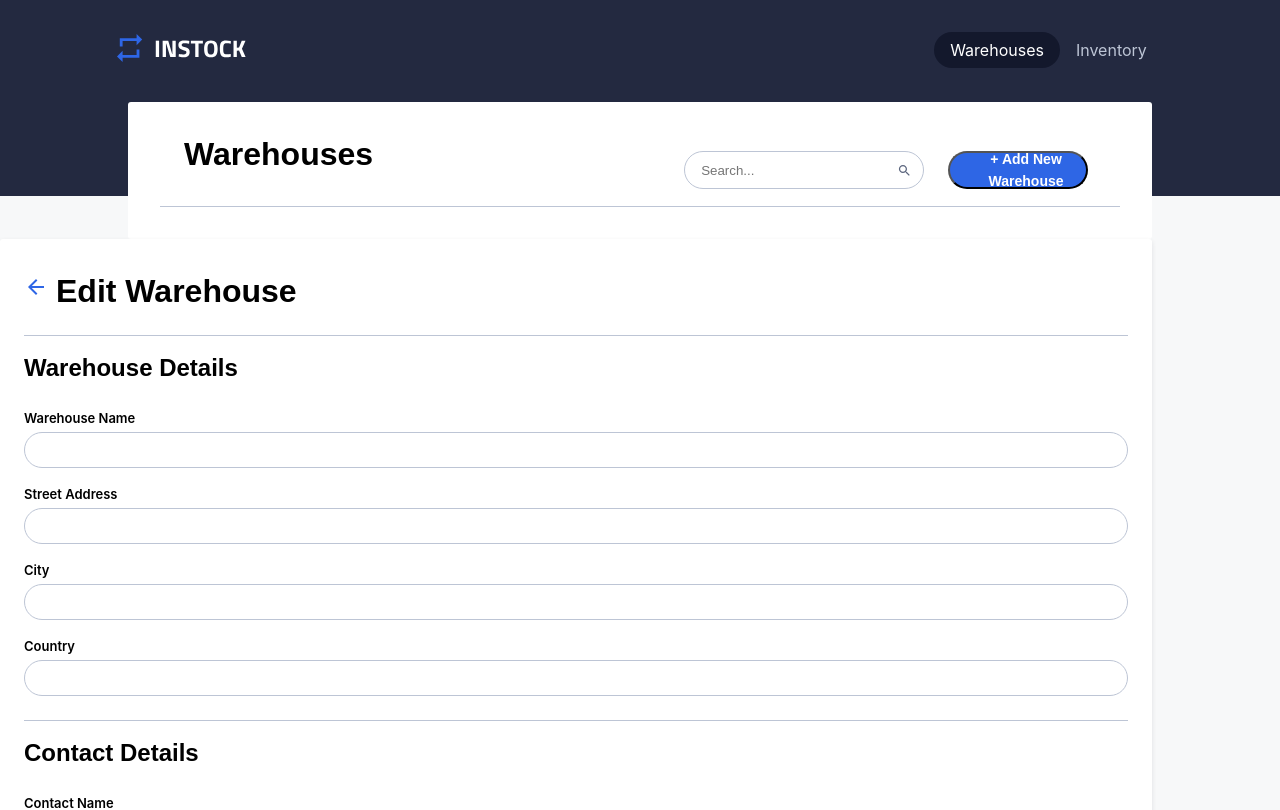
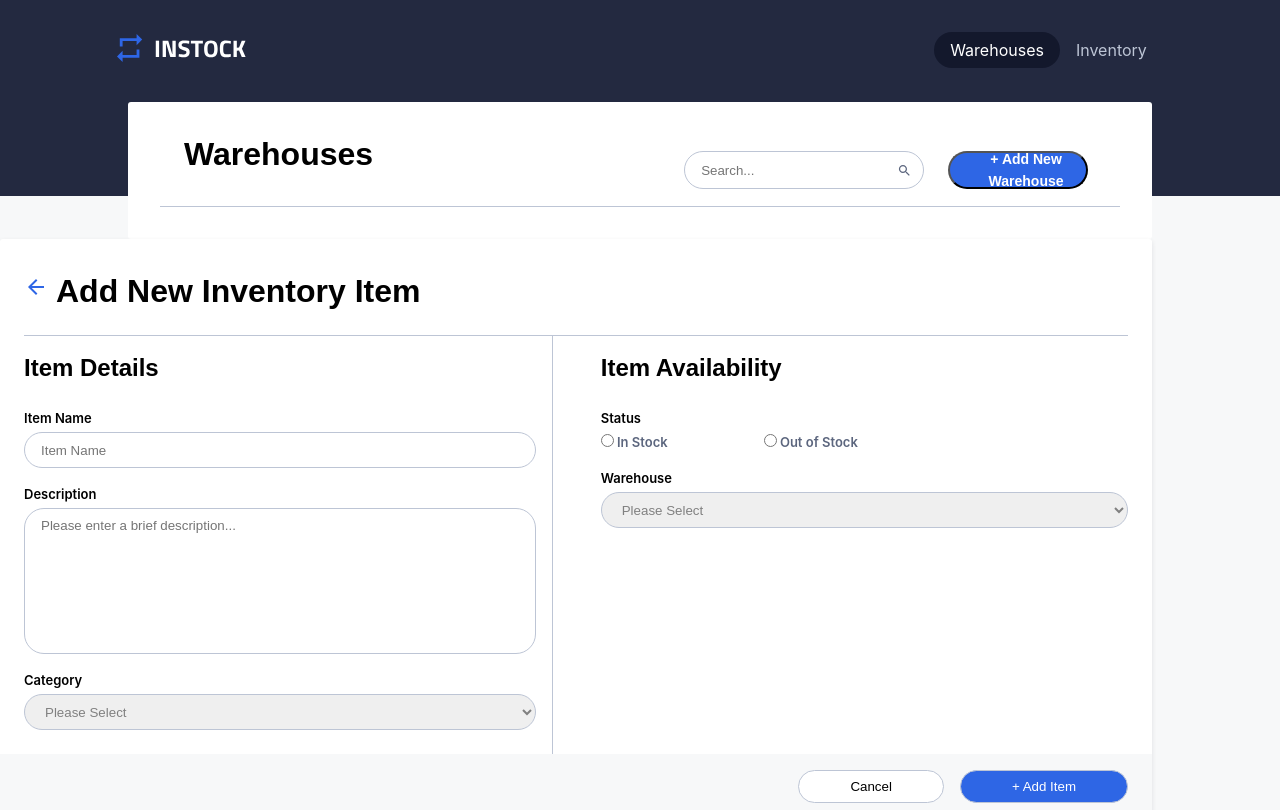
Before and after one commit to quindipc/InStock-Client, a React (Create React App) app: page / in a window 1280 px wide. Shown: the top 810 px of the page. Built offline with nearby package versions, Linux system fonts and the light colour scheme.

Commit message:
finished edit warehouse and add inventory forms layouts need to do functionality after back end is ready

```diff
--- /dev/null
+++ b/src/components/AddInventory/AddInventory.jsx
@@ -0,0 +1,76 @@
+import "./AddInventory.scss";
+import backArrow from "../../assets/Icons/arrow_back-24px.svg";
+import { useState, useEffect } from "react";
+
+export default function AddInventory() {
+    let [instock, setInstock] = useState(false)
+    let clickHandler = (e) => {
+        if(e.target.id === "instock") {
+            setInstock(true)
+        } else {
+            setInstock(false)
+        }
+    }
+  return (
+    <div className="add-inventory">
+      <div className="add-inventory__top">
+        <img src={backArrow} />
+        <h1 className="add-inventory__title">Add New Inventory Item</h1>
+      </div>
+
+      <form className="add-inventory__form">
+        <div className="add-inventory__sections">
+          <div className="add-inventory__form-section add-inventory__form-section--left">
+            <h2 className="add-inventory__form-section-title">
+              Item Details
+            </h2>
+            <label className="add-inventory__input-container">
+              Item Name
+              <input className="add-inventory__input" placeholder="Item Name"></input>
+            </label>
+            <label className="add-inventory__input-container">
+              Description
+              <input className="add-inventory__input add-inventory__input--description" placeholder="Please enter a brief description..."></input>
+            </label>
+            <label className="add-inventory__input-container">
+              Category
+              <select className="add-inventory__input add-inventory__input--select" required>
+                <option value={""} disabled selected hidden>Please Select</option>
+              </select>
+            </label>
+          </div>
+          <div className="add-inventory__form-section">
+            <h2 className="add-inventory__form-section-title">
+              Item Availability
+            </h2>
+            <label className="add-inventory__input-container">
+              Status
+              <div className="add-inventory__radio">
+                <div className="add-inventory__radio-option"><input type="radio" id="instock" name="status" onClick={clickHandler}></input> <label for="instock">In Stock</label></div>
+                <div className="add-inventory__radio-option"><input type="radio" id="outstock" name="status" onClick={clickHandler}></input> <label for="outstock">Out of Stock</label></div>
+              </div>
+            </label>
+            {instock ? <label className="add-inventory__input-container">
+              Quantity
+              <input className="add-inventory__input" value="0"></input>
+            </label> : null}
+            <label className="add-inventory__input-container">
+              Warehouse
+              <select className="add-inventory__input add-inventory__input--select" required>
+              <option value={""} disabled selected hidden>Please Select</option>
+              </select>
+            </label>
+          </div>
+        </div>
+        <div className="add-inventory__buttons">
+          <button className="add-inventory__button add-inventory__button--cancel">
+            Cancel
+          </button>
+          <button className="add-inventory__button add-inventory__button--save">
+            + Add Item
+          </button>
+        </div>
+      </form>
+    </div>
+  );
+}
--- /dev/null
+++ b/src/components/AddInventory/AddInventory.scss
@@ -0,0 +1,134 @@
+.add-inventory {
+    background-color: #ffffff;
+    border-radius: 0.1875rem;
+    box-shadow: 0px 2px 5px 0px rgba(19, 24, 44, 0.10);
+    width: 90vw;
+
+    &__top {
+      display: flex;
+      margin: 0 1.5rem;
+    }
+
+    &__title {
+      margin-top: 2rem;
+      margin-bottom: 1.5rem;
+      margin-left: 0.5rem;
+    }
+
+    &__form {
+      display: flex;
+      flex-direction: column;
+
+    }
+
+    &__form-section {
+      display: flex;
+      flex-direction: column;
+      border-top: 1px solid #BDC5D5;
+      padding-bottom: 0.5rem;
+      margin: 0 1.5rem;
+    }
+
+    &__form-section-title {
+      margin-top: 1rem;
+      margin-bottom: 1.5rem;
+    }
+
+    &__input-container {
+      display: flex;
+      flex-direction: column;
+      font-size: 0.8125rem;
+      font-weight: 600;
+      line-height: 1.25rem;
+
+    }
+
+    &__input {
+      border-radius: 1.25rem;
+      border: 1px solid #bdc5d5;
+      height: 2.25rem;
+      margin-bottom: 1rem;
+      margin-top: 0.25rem;
+      padding: 0 1rem;
+    }
+
+    &__input--description {
+        padding-bottom: 8rem;
+        padding-top: 1rem;
+    }
+
+    &__input--select:invalid {
+        color: gray;
+    }
+
+    &__radio {
+        display: flex;
+        margin-bottom: 1rem;
+        margin-top: 0.25rem;
+    }
+
+    &__radio-option {
+        margin-right: 6rem;
+        color: #5C667E;
+    }
+
+    input[type="radio"]:checked + label {
+        color: #13182C;
+    }
+
+    &__buttons {
+      background-color: #F7F8F9;
+      display: flex;
+      justify-content: center;
+      padding: 1rem 1.5rem;
+    }
+
+    &__button {
+      border-radius: 1.25rem;
+      border: 1px solid #BDC5D5;
+      padding: 0.5rem 3.1875rem;
+      width: 50%;
+    }
+
+    &__button--cancel {
+      background-color: #FFFFFF;
+      margin-right: 1rem;
+    }
+
+    &__button--save {
+      background-color: #2E66E5;
+      color: #FFFFFF;
+    }
+
+    @media (min-width: 768px) {
+      &__top {
+          border-bottom: 1px solid #BDC5D5;
+      }
+      &__sections {
+          display: flex;
+          width: 100%;
+      }
+
+      &__form-section {
+          width: 50%;
+          border-top: none;
+      }
+
+      &__form-section--left {
+          border-right: 1px solid #BDC5D5;
+          padding-right: 1rem;
+      }
+
+      &__buttons {
+          justify-content: flex-end;
+      }
+
+      &__button {
+          width: auto;
+      }
+    }
+
+    @media (min-width: 768px) {
+
+    }
+  }
--- a/src/components/EditWarehouse/EditWarehouse.jsx
+++ b/src/components/EditWarehouse/EditWarehouse.jsx
@@ -10,8 +10,11 @@ export default function EditWarehouse() {
       </div>
 
       <form className="edit-warehouse__form">
-        <div className="edit-warehouse__form-section">
-          <h2 className="edit-warehouse__form-section-title">Warehouse Details</h2>
+        <div className="edit-warehouse__sections">
+          <div className="edit-warehouse__form-section edit-warehouse__form-section--left">
+            <h2 className="edit-warehouse__form-section-title">
+              Warehouse Details
+            </h2>
             <label className="edit-warehouse__input-container">
               Warehouse Name
               <input className="edit-warehouse__input"></input>
@@ -30,7 +33,9 @@ export default function EditWarehouse() {
             </label>
           </div>
           <div className="edit-warehouse__form-section">
-          <h2 className="edit-warehouse__form-section-title">Contact Details</h2>
+            <h2 className="edit-warehouse__form-section-title">
+              Contact Details
+            </h2>
             <label className="edit-warehouse__input-container">
               Contact Name
               <input className="edit-warehouse__input"></input>
@@ -48,9 +53,14 @@ export default function EditWarehouse() {
               <input className="edit-warehouse__input"></input>
             </label>
           </div>
+        </div>
         <div className="edit-warehouse__buttons">
-            <button className="edit-warehouse__button edit-warehouse__button--cancel">Cancel</button>
-            <button className="edit-warehouse__button edit-warehouse__button--save">Save</button>
+          <button className="edit-warehouse__button edit-warehouse__button--cancel">
+            Cancel
+          </button>
+          <button className="edit-warehouse__button edit-warehouse__button--save">
+            Save
+          </button>
         </div>
       </form>
     </div>
--- a/src/components/EditWarehouse/EditWarehouse.scss
+++ b/src/components/EditWarehouse/EditWarehouse.scss
@@ -75,4 +75,36 @@
     background-color: #2E66E5;
     color: #FFFFFF;
   }
+
+  @media (min-width: 768px) {
+    &__top {
+        border-bottom: 1px solid #BDC5D5;
+    }
+    &__sections {
+        display: flex;
+        width: 100%;
+    }
+
+    &__form-section {
+        width: 50%;
+        border-top: none;
+    }
+
+    &__form-section--left {
+        border-right: 1px solid #BDC5D5;
+        padding-right: 1rem;
+    }
+
+    &__buttons {
+        justify-content: flex-end;
+    }
+
+    &__button {
+        width: auto;
+    }
+  }
+
+  @media (min-width: 768px) {
+
+  }
 }
--- a/src/pages/warehousePage.jsx
+++ b/src/pages/warehousePage.jsx
@@ -4,6 +4,7 @@ import Footer from "../components/Footer/Footer"
 import WarehouseList from "../components/WarehouseList/WarehouseList"
 import WarehouseDetails from "../components/WarehouseDetails/WarehouseDetails";
 import EditWarehouse from "../components/EditWarehouse/EditWarehouse";
+import AddInventory from "../components/AddInventory/AddInventory";
 
 export default function WarehousePage () {
     return (
@@ -12,7 +13,7 @@ export default function WarehousePage () {
             <WarehouseList/>
             {/* TODO: Change to state later */}
            { /* <WarehouseDetails /> */}
-           <EditWarehouse />
+           <AddInventory />
             <Footer />
         </div>
     )
```
Lines whose indentation alone changed are shown as unchanged.
